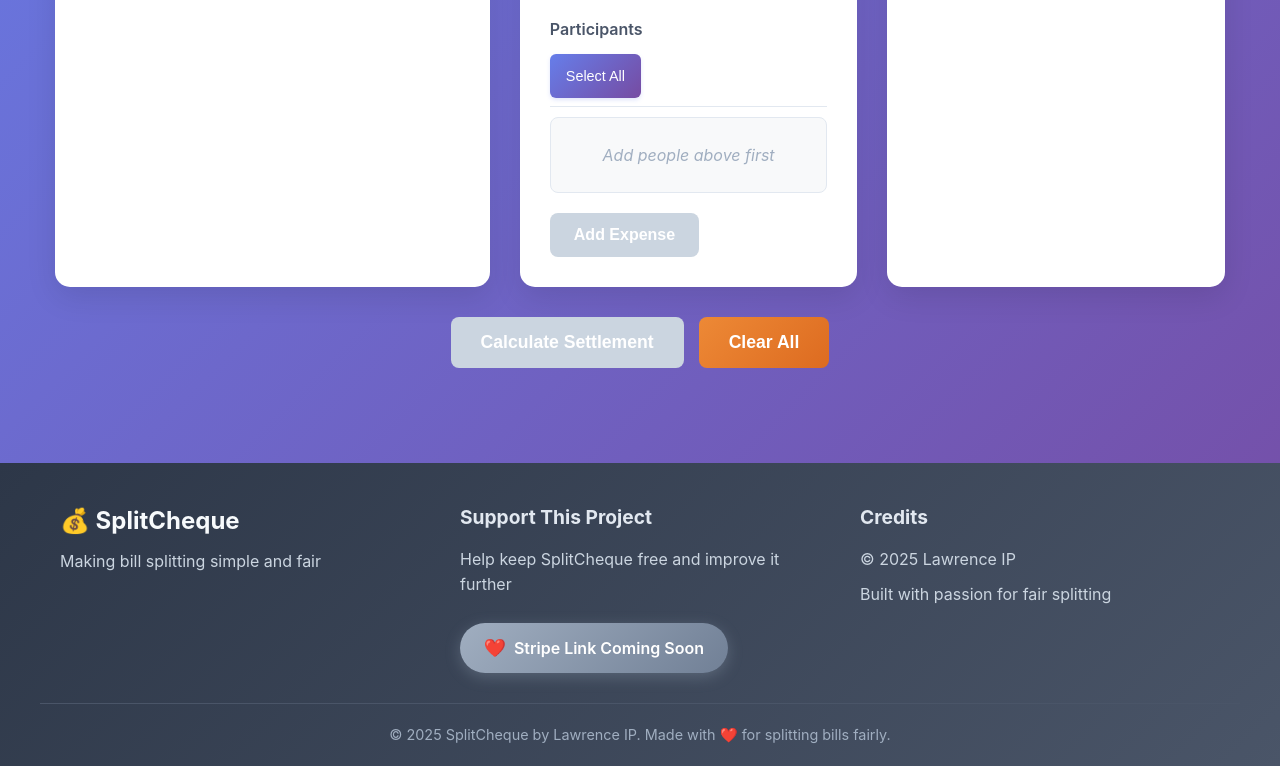
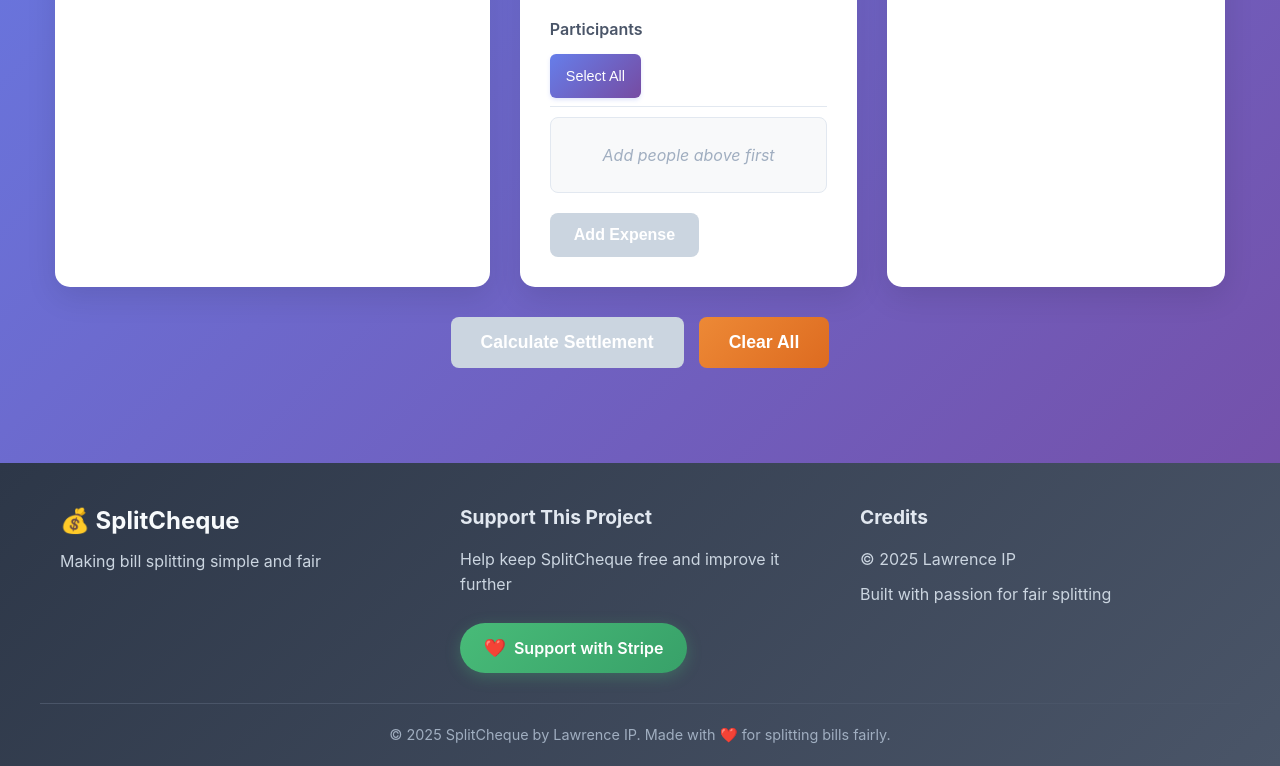
Before and after one commit to lawrence-ip/splitcheque, a website: page index.html in a window 1280 px wide. Shown: the part 530-1296 px from the top of the page. Drawn offline with Linux system fonts and the light colour scheme.

Commit message:
update stripe link

```diff
--- a/index.html
+++ b/index.html
@@ -165,10 +165,10 @@
             <div class="footer-section">
                 <h4>Support This Project</h4>
                 <p>Help keep SplitCheque free and improve it further</p>
-                <div class="donate-btn coming-soon">
+                <a href="https://buy.stripe.com/00w8wIf685txep60HH6wE00" target="_blank" rel="noopener noreferrer" class="donate-btn">
                     <span class="donate-icon">❤️</span>
-                    Stripe Link Coming Soon
-                </div>
+                    Support with Stripe
+                </a>
             </div>
             <div class="footer-section">
                 <h4>Credits</h4>
--- a/styles.css
+++ b/styles.css
@@ -431,6 +431,7 @@ button:disabled {
     transition: all 0.3s ease;
     box-shadow: 0 4px 15px rgba(72, 187, 120, 0.3);
     margin-top: 15px;
+    cursor: pointer;
 }
 
 .donate-btn:hover {
@@ -439,18 +440,6 @@ button:disabled {
     box-shadow: 0 6px 20px rgba(72, 187, 120, 0.4);
     text-decoration: none;
     color: white;
-}
-
-.donate-btn.coming-soon {
-    background: linear-gradient(135deg, #a0aec0 0%, #718096 100%);
-    cursor: default;
-    box-shadow: 0 4px 15px rgba(160, 174, 192, 0.3);
-}
-
-.donate-btn.coming-soon:hover {
-    background: linear-gradient(135deg, #a0aec0 0%, #718096 100%);
-    transform: none;
-    box-shadow: 0 4px 15px rgba(160, 174, 192, 0.3);
 }
 
 .donate-icon {
```
